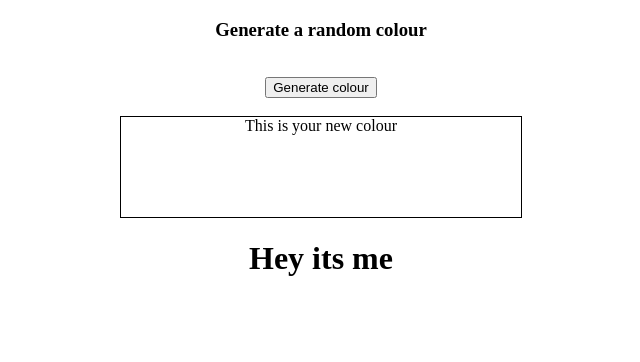
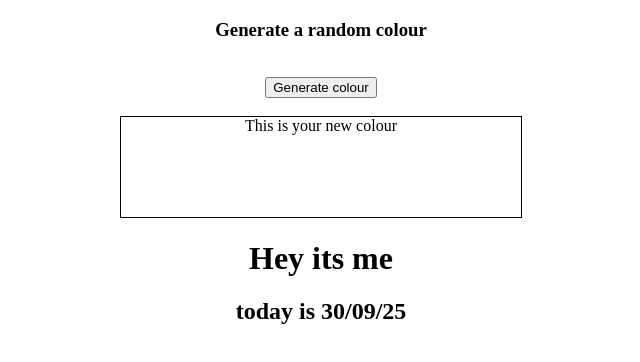
Before and after one commit to Rameshawr1805/Web-Development, a plain HTML site: page Javascript/class10.html in a window 1280 px wide. Shown: the whole page, without its empty margins (319-959 px from the left). Drawn offline with Linux system fonts and the light colour scheme.

Commit message:
new github

```diff
--- a/Javascript/class10.html
+++ b/Javascript/class10.html
@@ -17,4 +17,5 @@
     <script src="Class10.js"></script>
 </body>
 <h1> Hey its me </h1>
+<h2>today is 30/09/25 </h2>
 </html>
```
